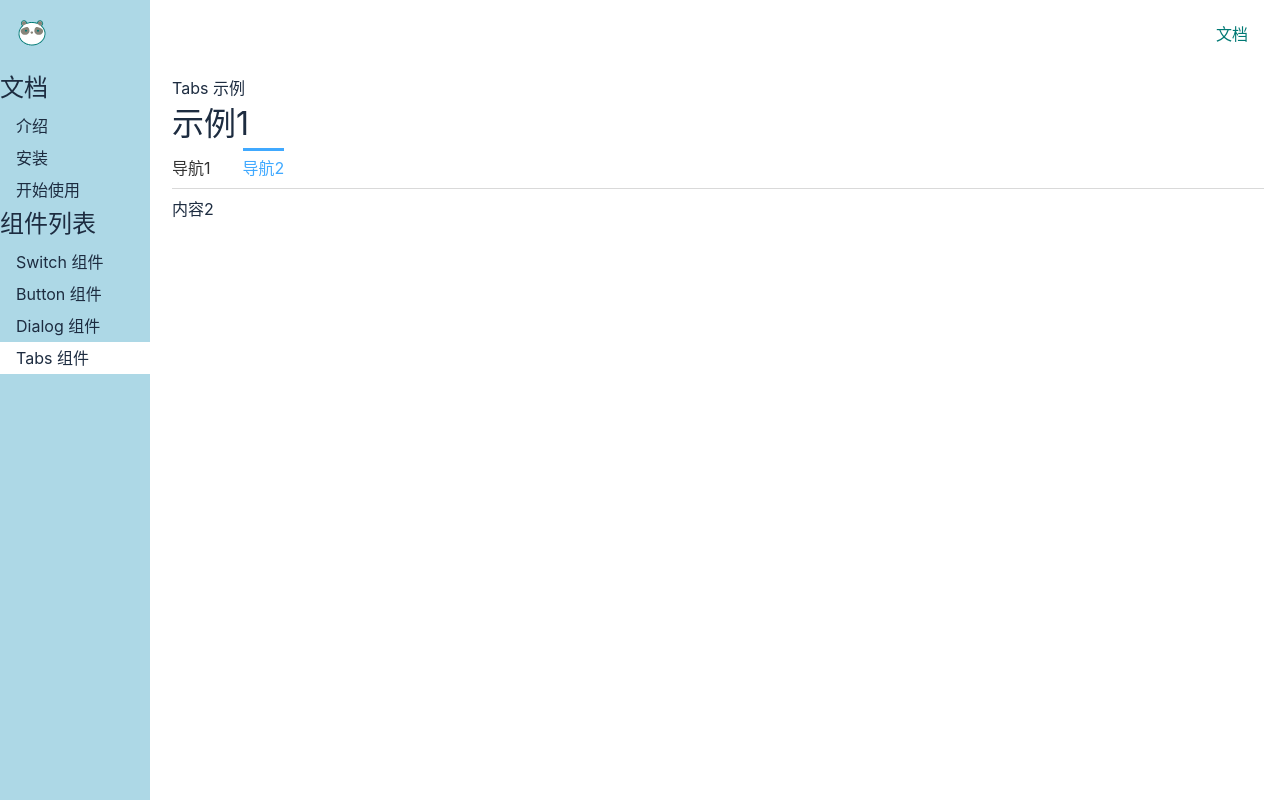
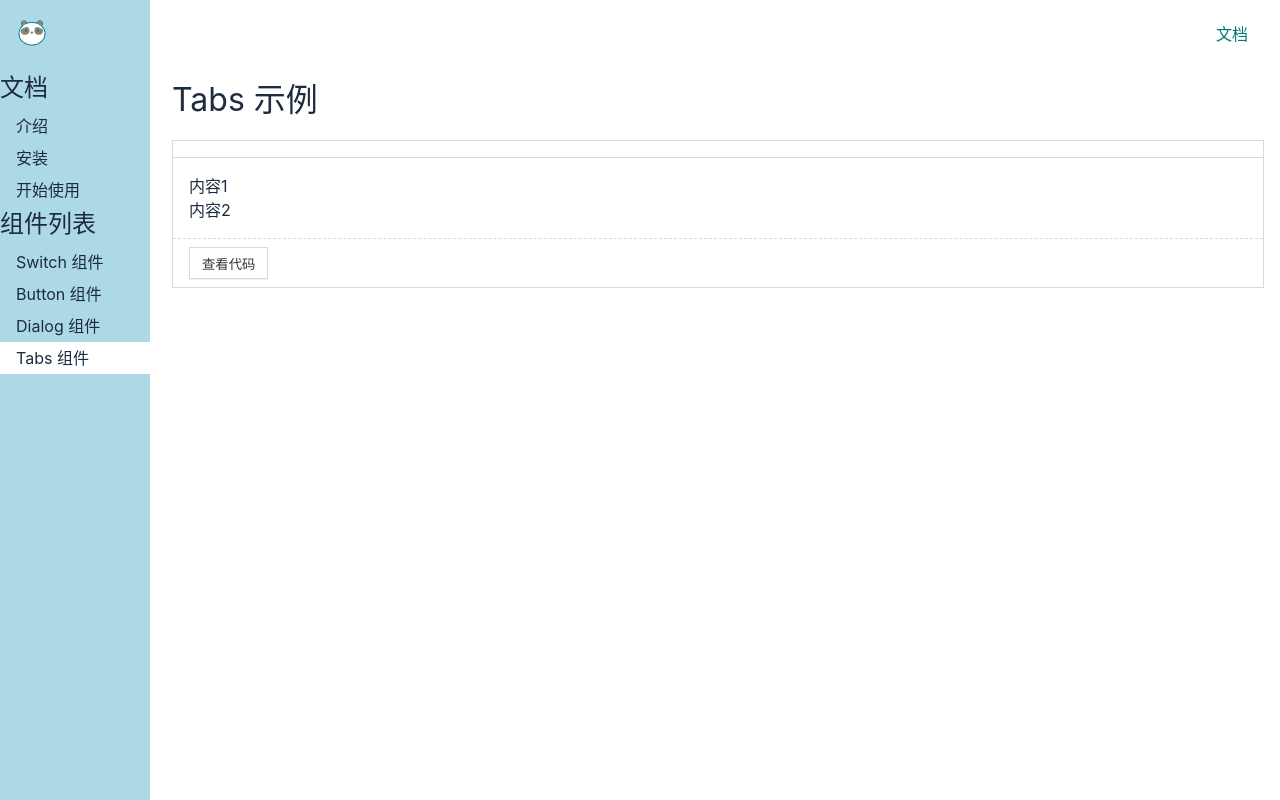
Before and after one commit to Wang-zhetao/PandaUI, a Vue app: page /#/doc/tabs in a window 1280 px wide. Built offline with nearby package versions, Linux system fonts and the light colour scheme.

Commit message:
改造 Tabs demo

```diff
--- a/src/components/ButtonDemo.vue
+++ b/src/components/ButtonDemo.vue
@@ -1,5 +1,5 @@
 <template>
-  <div>Button 示例</div>
+  <h1>Button 示例</h1>
   <div>
     <Demo :component="Button1Demo"/>
     <Demo :component="Button2Demo"/>
--- a/src/components/DialogDemo.vue
+++ b/src/components/DialogDemo.vue
@@ -1,5 +1,5 @@
 <template>
-  <div>Dialog 示例</div>
+  <h1>Dialog 示例</h1>
   <Demo :component="Dialog1Demo"/>
   <Demo :component="Dialog2Demo"/>
 </template>
--- /dev/null
+++ b/src/components/Tabs1.demo.vue
@@ -0,0 +1,28 @@
+<demo>
+  常规使用
+</demo>
+<template>
+  <Tabs>
+    <Tab title="导航1">内容1</Tab>
+    <Tab title="导航2">内容2</Tab>
+  </Tabs>
+</template>
+
+<script lang="ts">
+import Tabs from "../lib/Tab.vue";
+import Tab from "../lib/Tab.vue";
+import {ref} from "vue";
+
+export default {
+  name: "Tabs1.demo.vue",
+  components: {Tabs,Tab},
+  setup(){
+    const x = ref('导航2')
+    return{x}
+  }
+}
+</script>
+
+<style lang="scss" scoped>
+
+</style>
--- a/src/components/TabsDemo.vue
+++ b/src/components/TabsDemo.vue
@@ -1,26 +1,17 @@
 <template>
-  <div>Tabs 示例</div>
-  <h1>示例1</h1>
-  <Tabs v-model:selected="x">
-    <Tab title="导航1">内容1</Tab>
-    <Tab title="导航2">内容2</Tab>
-  </Tabs>
+  <h1>Tabs 示例</h1>
+  <Demo :component="Tabs1Demo"/>
 </template>
 
 <script lang="ts">
-import Tabs from "../lib/Tabs.vue";
-import Tab from "../lib/Tab.vue";
-import {ref} from "vue";
+import Demo from './Demo.vue'
+import Tabs1Demo from './Tabs1.demo.vue'
+
 export default {
   name: "TabsDemo",
-  components: {Tab, Tabs},
+  components: {Demo},
   setup(){
-    const x = ref('导航2')
-    return {x}
+    return {Tabs1Demo}
   }
 }
 </script>
-
-<style lang="scss" scoped>
-
-</style>
```
